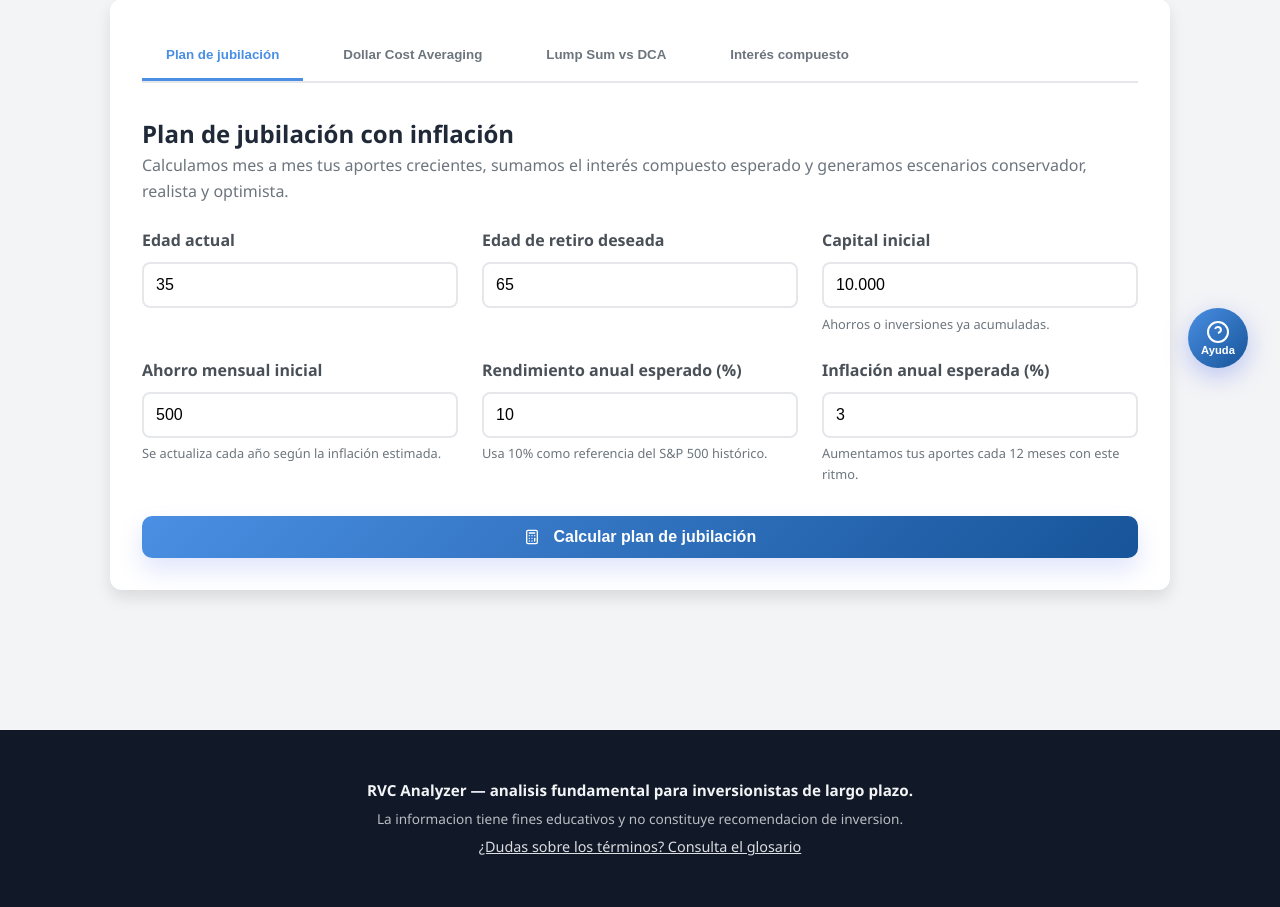
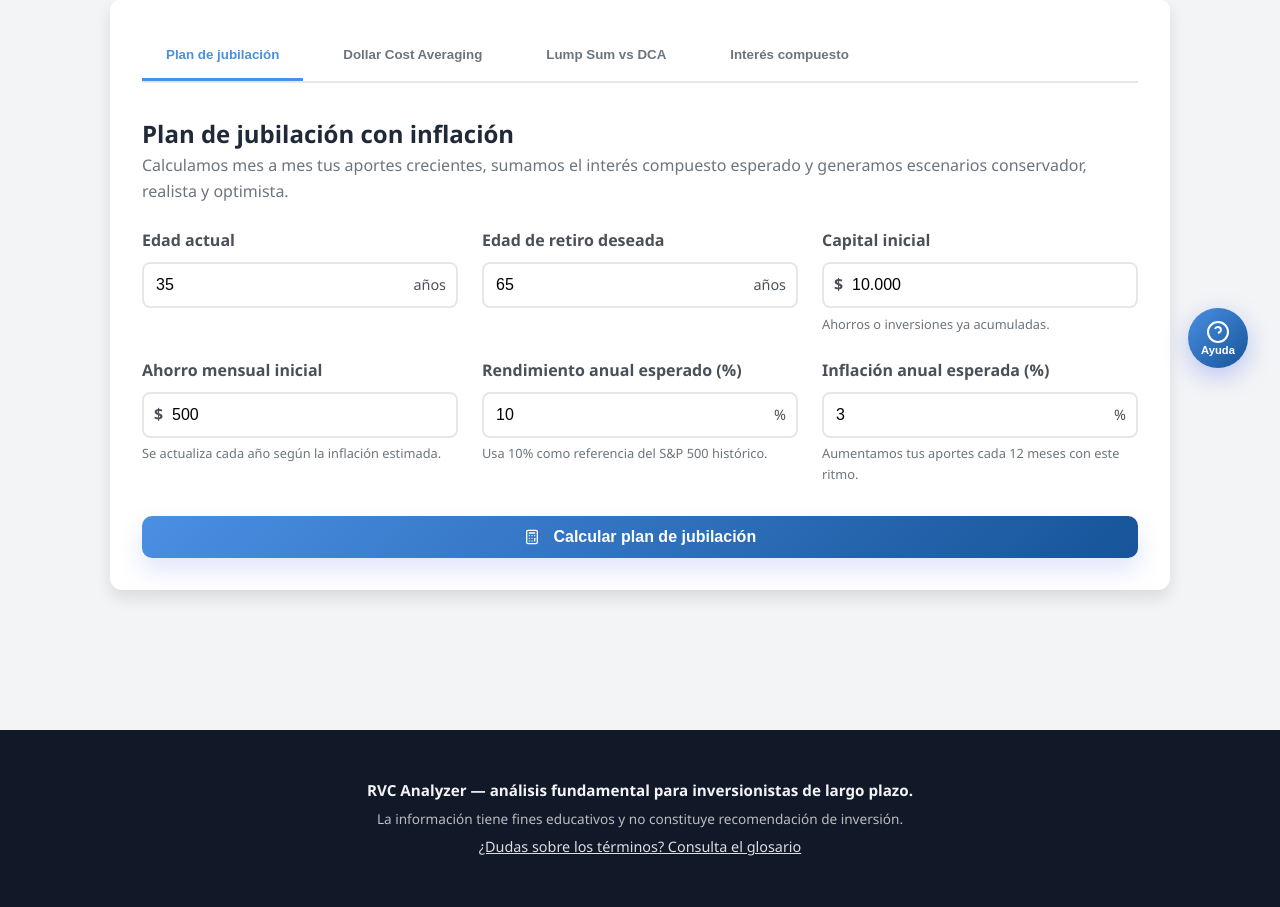
Before and after one commit to williamppmm/rvc-investment-analyzer, a Flask app: page /calculadora in a window 1280 px wide. Shown: the part 400-1307 px from the top of the page. Run offline with Flask 3, Linux system fonts and the light colour scheme.

Commit message:
feat: actualizar paleta a azules RVC, mejorar UX calculadora y corregir ortografía - Avatar: fondo transparente en about.css - Ortografía: 9 correcciones (análisis, información, período, inflación, recomendación, inversión)

```diff
--- a/static/calculadora.css
+++ b/static/calculadora.css
@@ -280,3 +280,58 @@
         grid-template-columns: 1fr;
     }
 }
+
+/* ============================================
+   INPUT PREFIJOS Y SUFIJOS VISUALES
+   ============================================ */
+
+/* Wrapper para inputs con símbolos */
+.input-with-symbol {
+    position: relative;
+    display: block;
+}
+
+/* Prefijo ($) - dentro del input a la izquierda */
+.input-prefix {
+    position: absolute;
+    left: 12px;
+    top: 50%;
+    transform: translateY(-50%);
+    color: var(--text-secondary);
+    font-weight: 600;
+    pointer-events: none;
+    z-index: 2;
+}
+
+/* Input con prefijo - agregar padding izquierdo */
+.input-with-symbol input[data-prefix] {
+    padding-left: 28px;
+}
+
+/* Sufijo (%, años) - dentro del input a la derecha */
+.input-suffix {
+    position: absolute;
+    right: 12px;
+    top: 50%;
+    transform: translateY(-50%);
+    color: var(--text-secondary);
+    font-weight: 500;
+    pointer-events: none;
+    z-index: 2;
+    font-size: 0.9rem;
+}
+
+/* Input con sufijo - agregar padding derecho */
+.input-with-symbol input[data-suffix] {
+    padding-right: 50px;
+}
+
+/* Ajuste para sufijos más largos */
+.input-with-symbol input[data-suffix="años"] {
+    padding-right: 60px;
+}
+
+/* Asegurar que el input tenga la altura correcta */
+.input-with-symbol input {
+    width: 100%;
+}
--- a/static/calculadora.js
+++ b/static/calculadora.js
@@ -136,12 +136,12 @@ async function calculateDCA() {
     }
 
     if (!years || years <= 0 || years > 50) {
-        alert('El periodo debe estar entre 1 y 50 años.');
+        alert('El período debe estar entre 1 y 50 años.');
         return;
     }
 
-    if (inflationPct < 0 || inflationPct > 15) {
-        alert('La inflacion anual debe estar entre 0% y 15%.');
+    if (inflacion < 0 || inflacion > 15) {
+        alert('La inflación anual debe estar entre 0% y 15%.');
         return;
     }
 
@@ -315,7 +315,7 @@ async function calculateLumpSum() {
     }
 
     if (!years || years <= 0 || years > 50) {
-        alert('El periodo debe estar entre 1 y 50 años.');
+        alert('El período debe estar entre 1 y 50 años.');
         return;
     }
 
@@ -429,7 +429,7 @@ async function calculateCompound() {
     }
 
     if (!years || years <= 0 || years > 50) {
-        alert('El periodo debe estar entre 1 y 50 años.');
+        alert('El período debe estar entre 1 y 50 años.');
         return;
     }
 
@@ -787,7 +787,7 @@ function capitalize(text) {
 }
 
 function formatMoney(value) {
-    // Calculadora: sin símbolos monetarios, solo separadores de miles
+    // Calculadora: formatear con símbolo $ y separadores de miles
     const amount = Number(value) || 0;
-    return new Intl.NumberFormat('es-CO', { maximumFractionDigits: 0 }).format(amount);
+    return '$' + new Intl.NumberFormat('es-CO', { maximumFractionDigits: 0 }).format(amount);
 }
--- a/static/top_opportunities.css
+++ b/static/top_opportunities.css
@@ -235,7 +235,7 @@
     display: flex;
     align-items: center;
     justify-content: center;
-    background: var(--gradient-primary);
+    background: linear-gradient(135deg, #a8d2ff 0%, #87c1ff 100%);
     border-radius: var(--radius-md);
     flex-shrink: 0;
 }
--- a/templates/base.html
+++ b/templates/base.html
@@ -48,8 +48,8 @@
 
         <footer class="site-footer">
             <div class="site-footer__inner container">
-                <p class="site-footer__title">RVC Analyzer &mdash; analisis fundamental para inversionistas de largo plazo.</p>
-                <p class="site-footer__disclaimer">La informacion tiene fines educativos y no constituye recomendacion de inversion.</p>
+                <p class="site-footer__title">RVC Analyzer &mdash; análisis fundamental para inversionistas de largo plazo.</p>
+                <p class="site-footer__disclaimer">La información tiene fines educativos y no constituye recomendación de inversión.</p>
                 <p class="site-footer__help">
                     <a href="#" id="footer-glossary-link" class="footer-link">¿Dudas sobre los términos? Consulta el glosario</a>
                 </p>
--- a/templates/calculadora.html
+++ b/templates/calculadora.html
@@ -32,30 +32,48 @@
         <div class="form-grid">
             <div class="form-group">
                 <label for="ret-current-age">Edad actual</label>
-                <input type="number" id="ret-current-age" value="35" min="18" max="75" step="1">
+                <div class="input-with-symbol">
+                    <input type="number" id="ret-current-age" value="35" min="18" max="75" step="1" data-suffix="años">
+                    <span class="input-suffix">años</span>
+                </div>
             </div>
             <div class="form-group">
                 <label for="ret-retirement-age">Edad de retiro deseada</label>
-                <input type="number" id="ret-retirement-age" value="65" min="18" max="75" step="1">
+                <div class="input-with-symbol">
+                    <input type="number" id="ret-retirement-age" value="65" min="18" max="75" step="1" data-suffix="años">
+                    <span class="input-suffix">años</span>
+                </div>
             </div>
             <div class="form-group">
                 <label for="ret-initial">Capital inicial</label>
-                <input type="text" id="ret-initial" value="10.000" inputmode="numeric" pattern="[0-9\.]*">
+                <div class="input-with-symbol">
+                    <span class="input-prefix">$</span>
+                    <input type="text" id="ret-initial" value="10.000" inputmode="numeric" pattern="[0-9\.]*" data-prefix="$">
+                </div>
                 <small class="field-hint">Ahorros o inversiones ya acumuladas.</small>
             </div>
             <div class="form-group">
                 <label for="ret-monthly">Ahorro mensual inicial</label>
-                <input type="text" id="ret-monthly" value="500" inputmode="numeric" pattern="[0-9\.]*">
+                <div class="input-with-symbol">
+                    <span class="input-prefix">$</span>
+                    <input type="text" id="ret-monthly" value="500" inputmode="numeric" pattern="[0-9\.]*" data-prefix="$">
+                </div>
                 <small class="field-hint">Se actualiza cada año según la inflación estimada.</small>
             </div>
             <div class="form-group">
                 <label for="ret-return">Rendimiento anual esperado (%)</label>
-                <input type="number" id="ret-return" value="10" min="-10" max="20" step="0.5">
+                <div class="input-with-symbol">
+                    <input type="number" id="ret-return" value="10" min="-10" max="20" step="0.5" data-suffix="%">
+                    <span class="input-suffix">%</span>
+                </div>
                 <small class="field-hint">Usa 10% como referencia del S&P 500 histórico.</small>
             </div>
             <div class="form-group">
                 <label for="ret-inflation">Inflación anual esperada (%)</label>
-                <input type="number" id="ret-inflation" value="3" min="0" max="15" step="0.5">
+                <div class="input-with-symbol">
+                    <input type="number" id="ret-inflation" value="3" min="0" max="15" step="0.5" data-suffix="%">
+                    <span class="input-suffix">%</span>
+                </div>
                 <small class="field-hint">Aumentamos tus aportes cada 12 meses con este ritmo.</small>
             </div>
         </div>
@@ -82,22 +100,34 @@
         <div class="form-grid">
             <div class="form-group">
                 <label for="dca-initial">Capital inicial</label>
-                <input type="text" id="dca-initial" value="0" inputmode="numeric" pattern="[0-9\.]*">
+                <div class="input-with-symbol">
+                    <span class="input-prefix">$</span>
+                    <input type="text" id="dca-initial" value="0" inputmode="numeric" pattern="[0-9\.]*" data-prefix="$">
+                </div>
                 <small class="field-hint">Se invierte en el primer mes al precio simulado.</small>
             </div>
             <div class="form-group">
                 <label for="dca-monthly">Aporte mensual inicial</label>
-                <input type="text" id="dca-monthly" value="500" inputmode="numeric" pattern="[0-9\.]*">
+                <div class="input-with-symbol">
+                    <span class="input-prefix">$</span>
+                    <input type="text" id="dca-monthly" value="500" inputmode="numeric" pattern="[0-9\.]*" data-prefix="$">
+                </div>
                 <small class="field-hint">Se incrementa cada año con la inflación indicada.</small>
             </div>
             <div class="form-group">
                 <label for="dca-years">Años de inversión</label>
-                <input type="number" id="dca-years" value="15" min="1" max="50" step="1">
+                <div class="input-with-symbol">
+                    <input type="number" id="dca-years" value="15" min="1" max="50" step="1" data-suffix="años">
+                    <span class="input-suffix">años</span>
+                </div>
                 <small class="field-hint">Largo plazo recomendado: 10, 20 o 30 años.</small>
             </div>
             <div class="form-group">
                 <label for="dca-inflation">Inflación anual esperada (%)</label>
-                <input type="number" id="dca-inflation" value="3" min="0" max="15" step="0.5">
+                <div class="input-with-symbol">
+                    <input type="number" id="dca-inflation" value="3" min="0" max="15" step="0.5" data-suffix="%">
+                    <span class="input-suffix">%</span>
+                </div>
                 <small class="field-hint">Ajustamos tus aportes cada 12 meses con este porcentaje.</small>
             </div>
             <div class="form-group">
@@ -152,11 +182,17 @@
         <div class="form-grid">
             <div class="form-group">
                 <label for="ls-total">Monto total disponible</label>
-                <input type="text" id="ls-total" value="10.000" inputmode="numeric" pattern="[0-9\.]*">
+                <div class="input-with-symbol">
+                    <span class="input-prefix">$</span>
+                    <input type="text" id="ls-total" value="10.000" inputmode="numeric" pattern="[0-9\.]*" data-prefix="$">
+                </div>
             </div>
             <div class="form-group">
-                <label for="ls-years">Periodo de comparación (años)</label>
-                <input type="number" id="ls-years" value="10" min="1" max="50" step="1">
+                <label for="ls-years">Período de comparación (años)</label>
+                <div class="input-with-symbol">
+                    <input type="number" id="ls-years" value="10" min="1" max="50" step="1" data-suffix="años">
+                    <span class="input-suffix">años</span>
+                </div>
             </div>
             <div class="form-group">
                 <label for="ls-scenario">Escenario de rendimiento</label>
@@ -189,15 +225,24 @@
         <div class="form-grid">
             <div class="form-group">
                 <label for="ci-initial">Inversión inicial</label>
-                <input type="text" id="ci-initial" value="5.000" inputmode="numeric" pattern="[0-9\.]*">
+                <div class="input-with-symbol">
+                    <span class="input-prefix">$</span>
+                    <input type="text" id="ci-initial" value="5.000" inputmode="numeric" pattern="[0-9\.]*" data-prefix="$">
+                </div>
             </div>
             <div class="form-group">
                 <label for="ci-monthly">Aporte mensual</label>
-                <input type="text" id="ci-monthly" value="300" inputmode="numeric" pattern="[0-9\.]*">
+                <div class="input-with-symbol">
+                    <span class="input-prefix">$</span>
+                    <input type="text" id="ci-monthly" value="300" inputmode="numeric" pattern="[0-9\.]*" data-prefix="$">
+                </div>
             </div>
             <div class="form-group">
                 <label for="ci-years">Años de inversión</label>
-                <input type="number" id="ci-years" value="20" min="1" max="50" step="1">
+                <div class="input-with-symbol">
+                    <input type="number" id="ci-years" value="20" min="1" max="50" step="1" data-suffix="años">
+                    <span class="input-suffix">años</span>
+                </div>
             </div>
             <div class="form-group">
                 <label for="ci-scenario">Retorno esperado</label>
```
